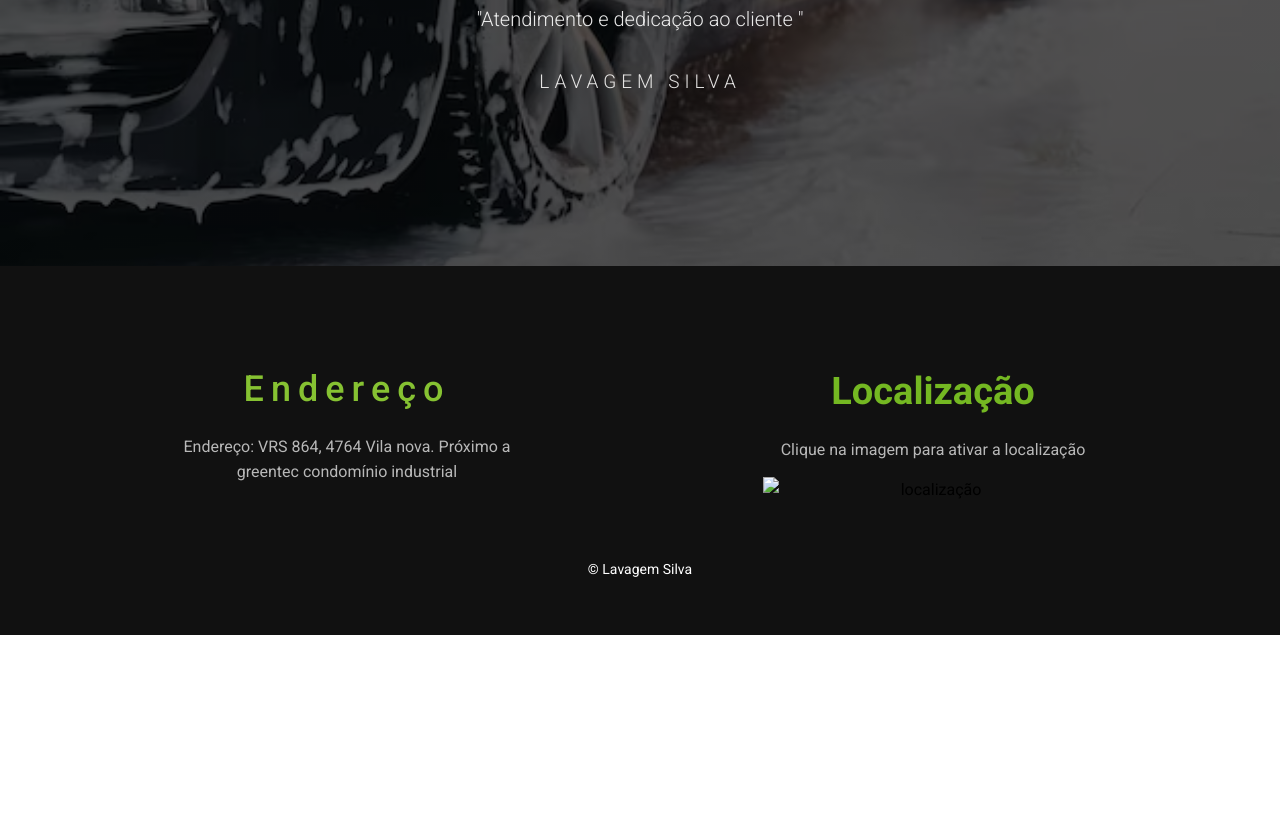
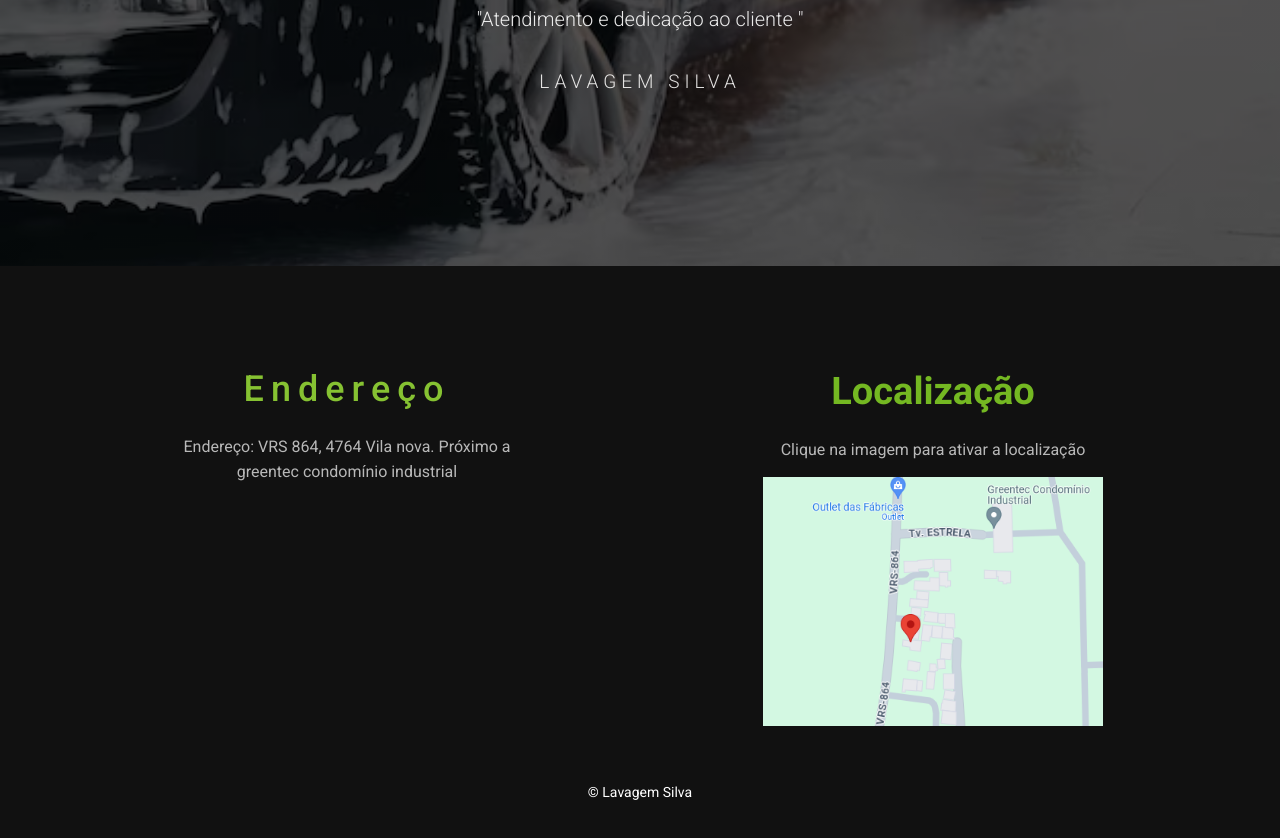
Before and after one commit to moix77/lavagemsilva, a plain HTML site: page index.html in a window 1280 px wide. Shown: the part 534-1372 px from the top of the page. Before the commit the page ends 1169 px from the top, so only its background shows below. Drawn offline with Linux system fonts and the light colour scheme; files whose address does not match are found by name.

Commit message:
Update index.html
ajuste caminho de imagme

```diff
--- a/index.html
+++ b/index.html
@@ -71,7 +71,7 @@
                     <h3 style="color: #74b822; font-size: 38px;">Localização </h3>
                     <p>Clique na imagem para ativar a localização </p>
                     <a href="https://www.google.com/maps/place/29%C2%B011'16.4%22S+51%C2%B017'06.5%22W/@-29.1877819,-51.2854034,17.58z/data=!4m4!3m3!8m2!3d-29.1878746!4d-51.285141?hl=pt-BR&entry=ttu">
-                        <img src="images/gps.jpg.png" alt="localização" />
+                        <img src="gps.jpg.png" alt="localização" />
                     </a>
                 </div>
 
```
